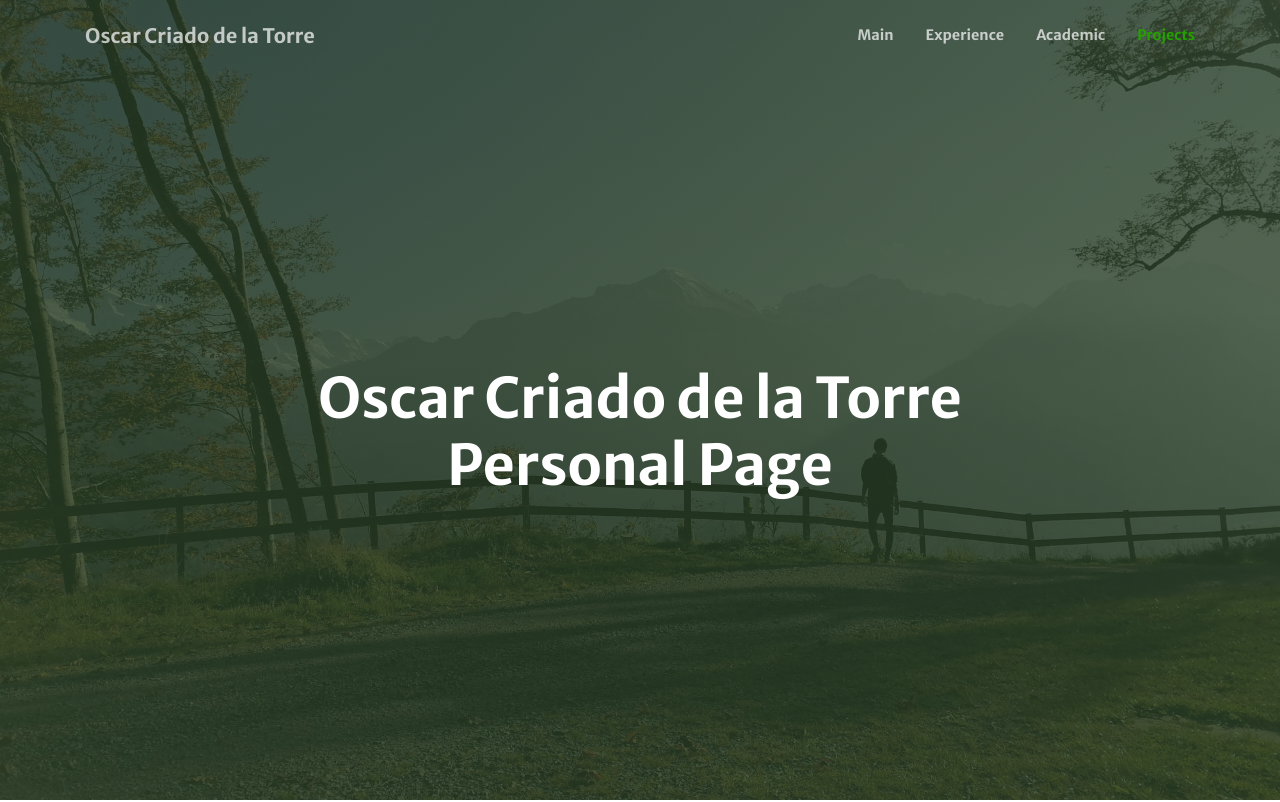
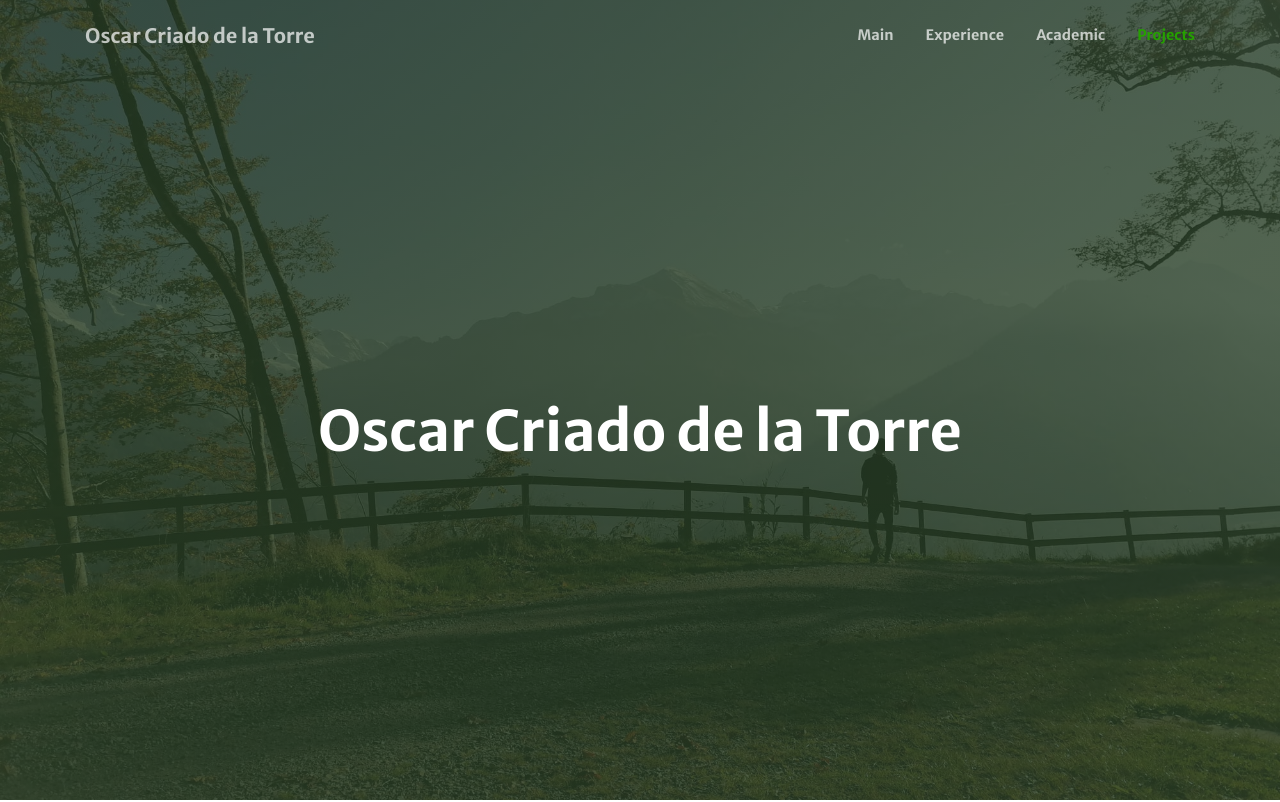
Before and after one commit to ocriado91/ocriado91.github.io, a website with bundled scripts: page index.html in a window 1280 px wide. Shown: the top 802 px of the page. Built offline with nearby package versions, Linux system fonts and the light colour scheme.

Commit message:
Update resume documentation + Update page header + Remove extra whitespace

```diff
--- a/index.html
+++ b/index.html
@@ -74,8 +74,7 @@
   <header class="masthead" id="main">
     <div class="container h-100">
       <div class="row h-100 align-items-center justify-content-center text-center">
-        <h1 class="text-white font-weight-bold">Oscar Criado de la Torre <br>
-          Personal Page</h1>
+        <h1 class="text-white font-weight-bold">Oscar Criado de la Torre</h1>
       </div>
     </div>
   </header>
```
Also changed, not shown: 1 other file.
